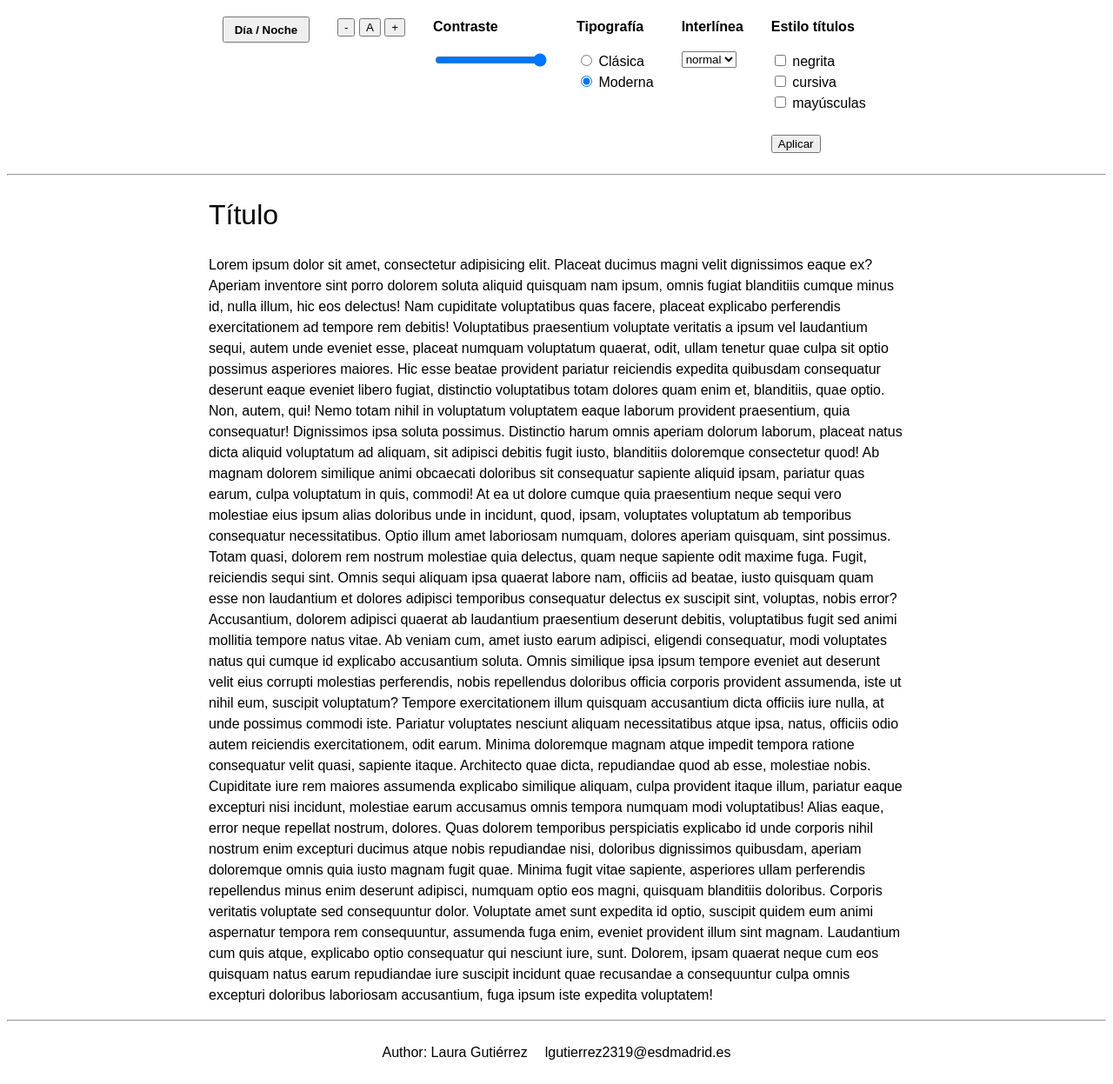
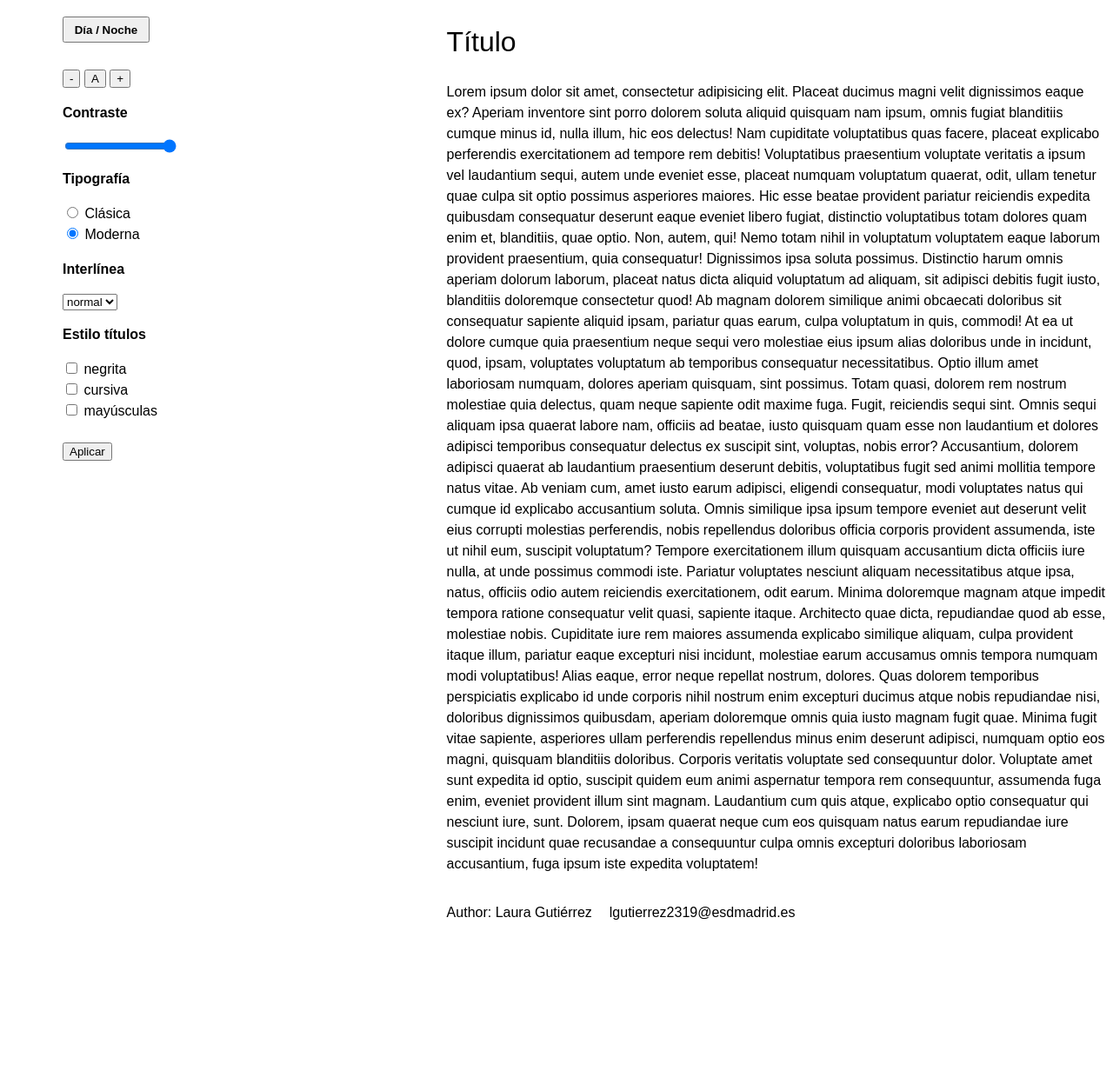
Before and after one commit to lauragu7/proyecto_git, a plain HTML site: page index.html in a window 1280 px wide. Shown: the part 5-1252 px from the top of the page at 87% size. After the commit the page ends 1083 px from the top, so only its background shows below. Drawn offline with Linux system fonts and the light colour scheme.

Commit message:
Cambio del menú vertical

```diff
--- a/index.html
+++ b/index.html
@@ -62,7 +62,6 @@
               </li>
             </ul>
     </header>
-    <hr>
     <main>
         <div id="texto">
             <h1>Título</h1>
@@ -70,7 +69,7 @@
           </div>
         </div>
     </main>
-    <hr>
+
     <footer>
         <p id="author">Author: Laura Gutiérrez</p>
         <p id="email">lgutierrez2319@esdmadrid.es
--- a/styles.css
+++ b/styles.css
@@ -5,13 +5,17 @@ body {
 h1 {
   font-weight: 400;
 }
+header{
+    float: left;
+    margin-left: 3em;
+}
 #menu {
-	overflow: hidden;
+
 	margin: 0;
 	padding: 0;
 }
 #menu li {
-	float: left;
+
 	list-style-type: none;
 	margin: 1em;
 }
@@ -19,11 +23,9 @@ h1 {
 	margin-top: 0;
 	font-weight: bold;
 }
-#menu, #texto {
-	clear: left;
-	width: 80%;
-	max-width: 800px;
-	margin: 0 auto;
+main {
+    width: 60%;
+    float: right;
 }
 #diaNoche {
 	width: 100px;
@@ -35,6 +37,8 @@ h1 {
 footer{
     margin: 0 auto;
     display: table;
+    width: 60%;
+    float: right;
 }
 footer > p {
     display: inline-block;
```
